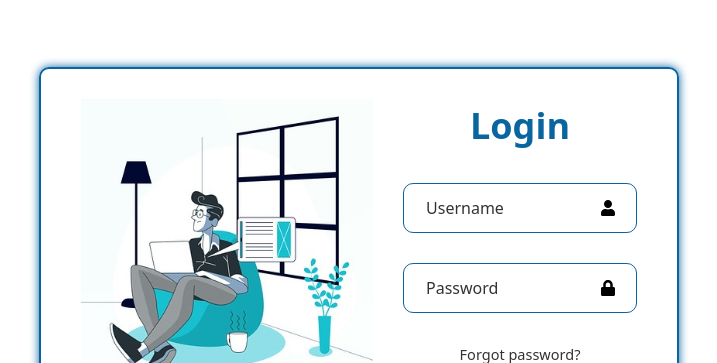
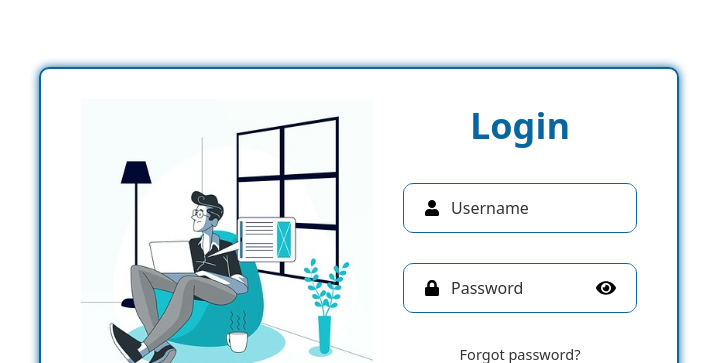
Before and after one commit to OmkarKanade/ExportPortal, a React (Create React App) app in the folder Frontend/: page /login in a window 1280 px wide. Shown: the part 129-492 px from the top of the page, without its empty margins (281-998 px from the left). Built offline with nearby package versions, Linux system fonts and the light colour scheme.

Commit message:
Update login form styles and add password visibility toggle

```diff
--- a/Frontend/src/Component/LoginForm/LoginForm.css
+++ b/Frontend/src/Component/LoginForm/LoginForm.css
@@ -1,8 +1,7 @@
-*{
+* {
     margin: 0;
     padding: 0;
     box-sizing: border-box;
-
   }
 
   .outer {
@@ -12,18 +11,17 @@
     min-height: 100vh;
   }
 
-
-.wrapper{
-    width:50%;
+  .wrapper {
+    width: 50%;
     border: 2px solid #0865A0;
     color: black;
     border-radius: 10px;
     padding: 30px 40px;
     display: flex;
     box-shadow: 0 0 10px #0865A0;
+  }
 
-}
-.image-container{
+  .image-container {
     margin-right: 30px;
   }
 
@@ -31,20 +29,19 @@
     .wrapper {
       width: 350px;
     }
-    .wrapper button{
+    .wrapper button {
       width: 50px;
-
     }
   }
 
-.wrapper h1{
+  .wrapper h1 {
     font-size: 36px;
     text-align: center;
     color: #0865A0;
     font-weight: 600;
   }
 
-.wrapper .input-box{
+  .wrapper .input-box {
     position: relative;
     width: 100%;
     height: 50px;
@@ -53,36 +50,35 @@
     border-radius: 10px;
   }
 
-.login-form .input-box .username{
+  .input-box .username-L,
+  .input-box .password {
     width: 100%;
     height: 100%;
     background: transparent;
-    border: 2px solid rgba(255,255,255, .2);
+    border: 2px solid rgba(255, 255, 255, 0.2);
     outline: none;
-    border-radius: 40px;
     font-size: 16px;
-    color:black;
+    color: black;
     padding: 20px 45px 20px 20px;
   }
-.input-box .password{
-    width: 100%;
-    height: 100%;
-    background: transparent;
-    border: 2px solid rgba(255,255,255, .2);
-    outline: none;
-    border-radius: 40px;
-    font-size: 16px;
-    color:black;
-    padding: 20px 45px 20px 20px;
-}
+
   .input-box input::placeholder {
-    color:#333;
+    color: #333;
+    padding-left: 25px;
   }
 
-.input-box .icon{
+  .input-box .icon {
     position: absolute;
-    right:20px;
-    top:50%;
+    left: 20px;
+    top: 50%;
+    transform: translateY(-50%);
+    font-size: 16px;
+  }
+
+  .input-box .icon-R {
+    position: absolute;
+    right: 20px;
+    top: 50%;
     transform: translateY(-50%);
     font-size: 16px;
   }
@@ -92,11 +88,10 @@
     justify-content: center;
     font-size: 14.5px;
     margin: -15px 0 15px;
-
   }
 
-.forgot a{
-    color:#333;
+  .forgot a {
+    color: #333;
     text-decoration: none;
     margin-top: 2vh;
   }
@@ -105,13 +100,13 @@
     text-decoration: underline;
   }
 
- .submit{
+  .submit {
     width: 100%;
     height: 45px;
     background: #fff;
     border: 1px solid #0865A0;
     border-radius: 40px;
-    box-shadow: 0 0 10px rgba(0,0,0,.1);
+    box-shadow: 0 0 10px rgba(0, 0, 0, 0.1);
     cursor: pointer;
     font-size: 16px;
     color: #0865A0;
@@ -120,6 +115,6 @@
     margin-bottom: 2vh;
   }
 
-.submit button:hover{
-    background: #0865A0;
+  .submit:hover {
+    background: #0865a0;
   }
--- a/Frontend/src/Component/LoginForm/LoginForm.jsx
+++ b/Frontend/src/Component/LoginForm/LoginForm.jsx
@@ -1,6 +1,6 @@
 import React, { useState } from 'react';
 import './LoginForm.css';
-import { FaUser, FaLock } from "react-icons/fa";
+import { FaUser, FaLock, FaEye, FaEyeSlash } from "react-icons/fa";
 import { jwtDecode } from "jwt-decode";
 import { useNavigate } from 'react-router-dom';
 import axios from 'axios';
@@ -15,6 +15,7 @@ const LoginForm = () => {
 
   const [username, setUsername] = useState('');
   const [password, setPassword] = useState('');
+  const [showPassword, setShowPassword] = useState(false);
 
   const handleLogin = async (e) => {
     e.preventDefault();
@@ -91,6 +92,13 @@ const LoginForm = () => {
     }
   };
 
+
+  const togglePasswordVisibility = () => {
+    setShowPassword(!showPassword);
+  };
+
+
+
   return (
     <div className="outer">
       <div className='wrapper'>
@@ -100,7 +108,7 @@ const LoginForm = () => {
         <form onSubmit={handleLogin} className="login-form">
           <h1>Login</h1>
           <div className='input-box'>
-            <input className='username'
+            <input className='username-L'
               type="text"
               placeholder='Username'
               value={username}
@@ -111,13 +119,27 @@ const LoginForm = () => {
           </div>
           <div className='input-box'>
             <input className='password'
-              type="password"
+              type={showPassword ? "text" : "password"}
               placeholder='Password'
               value={password}
               onChange={(e) => setPassword(e.target.value)}
               required
             />
             <FaLock className='icon' />
+            {showPassword ? (
+              <FaEyeSlash
+                className='icon-R'
+                onClick={togglePasswordVisibility}
+                style={{ fontSize: '24px' }} // Adjust the size as needed
+              />
+            ) : (
+              <FaEye
+                className='icon-R'
+                onClick={togglePasswordVisibility}
+                style={{ fontSize: '20px' }} // Adjust the size as needed
+              />
+            )}
+
           </div>
 
           <div className="forgot">
--- a/Frontend/src/Controller/Admin/productDetails.css
+++ b/Frontend/src/Controller/Admin/productDetails.css
@@ -95,7 +95,7 @@ input[type='number']:focus,
 input[type='text']:focus,
 select:focus {
   outline: none;
-  border-color: #007bff;
+  /* border-color: #007bff; */
 }
 
 .form-buttons {
```
Lines whose indentation alone changed are shown as unchanged.
